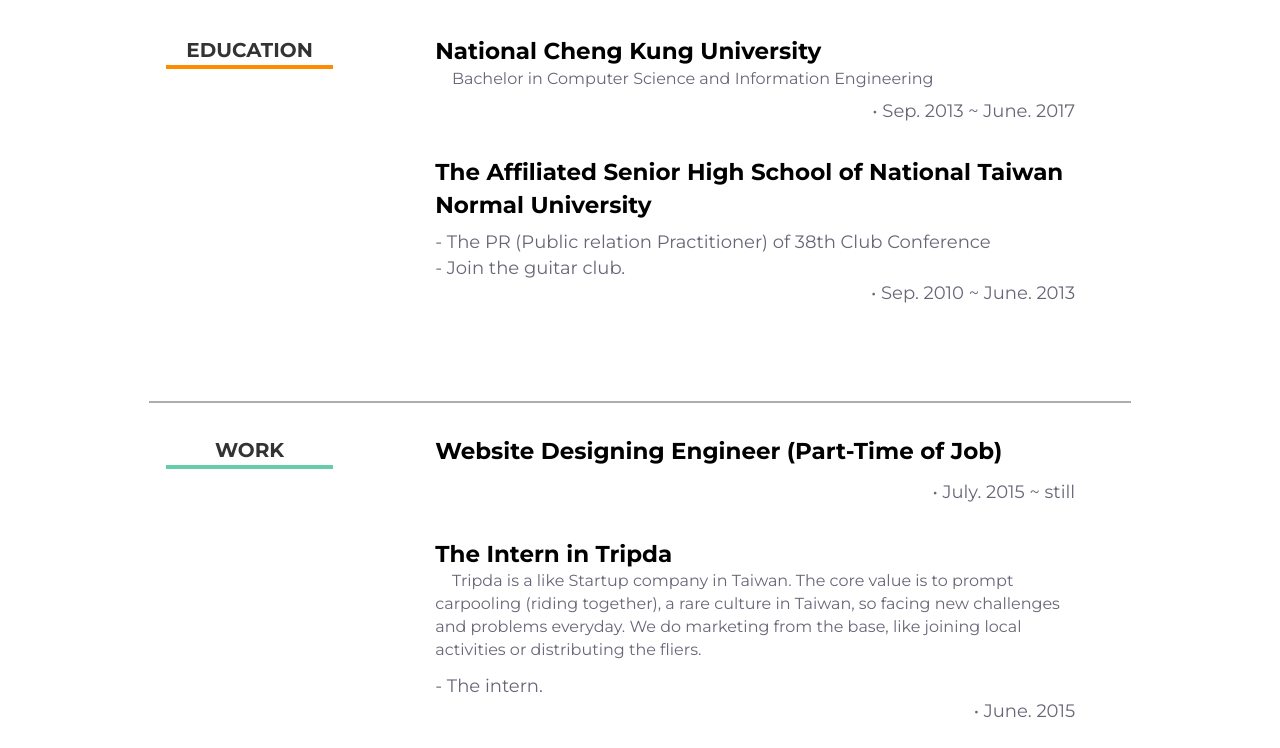
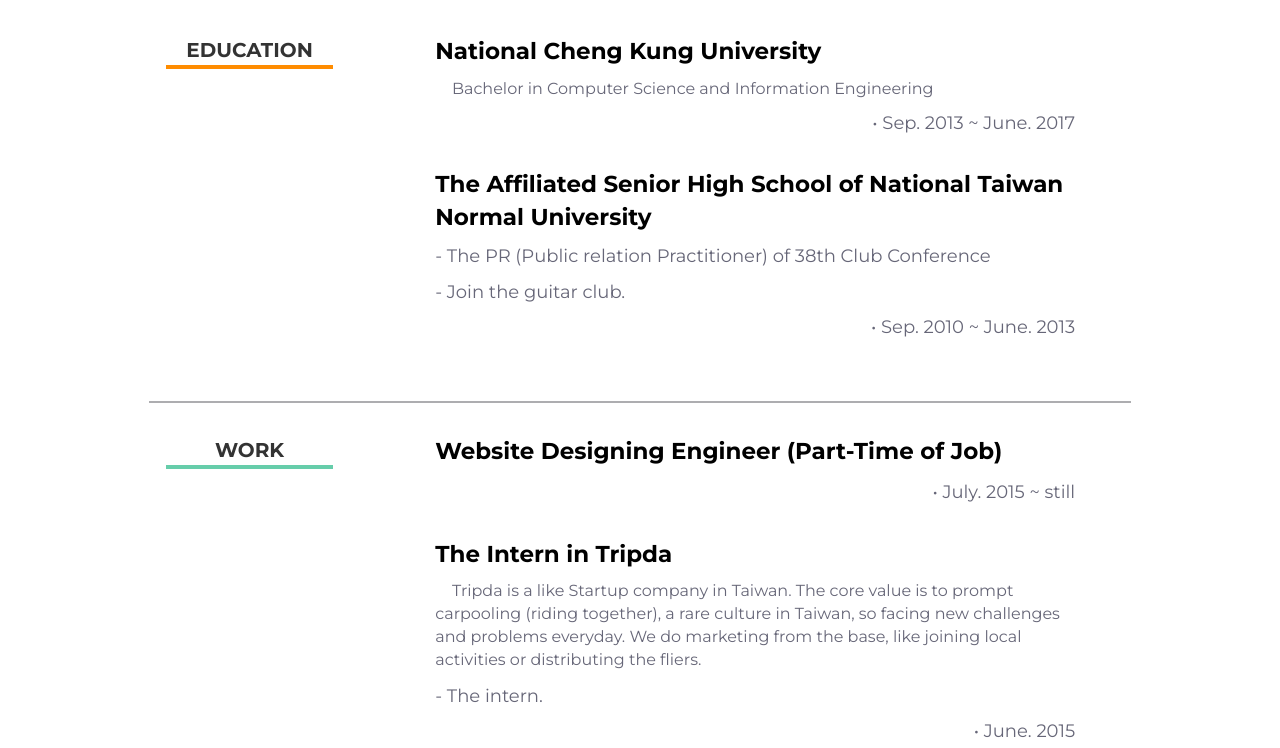
Before and after one commit to TseHang/Meng-Tse-Hang, a plain HTML site: page index.html in a window 1280 px wide. Shown: the part 1725-2473 px from the top of the page. Drawn offline with nearby package versions, Linux system fonts and the light colour scheme.

Commit message:
layout modified

```diff
--- a/index.css
+++ b/index.css
@@ -1,16 +1,4 @@
-html, div, span, applet, object, iframe,
-h1, h2, h3, h4, h5, h6, p, blockquote, pre,
-a, abbr, acronym, address, big, cite, code,
-del, dfn, em, img, ins, kbd, q, s, samp,
-small, strike, strong, sub, sup, tt, var,
-b, u, i, center,
-dl, dt, dd, ol,
-fieldset, form, label, legend,
-table, caption, tbody, tfoot, thead, tr, th, td,
-article, aside, canvas, details, embed,
-figure, figcaption, footer, header, hgroup,
-menu, nav, output, ruby, section, summary,
-time, mark, audio, video {
+html, div{
 	margin: 0;
 	padding: 0;
 	border: 0;
@@ -18,8 +6,7 @@ time, mark, audio, video {
 	font-family: '微軟正黑體', Helvetica, Arial, sans-serif;
 	font-weight:bold;
 }
-body{
-}
+
 ul , li{
 	display:inline;
 }
@@ -248,7 +235,7 @@ ul , li{
 }
 #contact-box{
 	padding:0px ;
-	height:70%;
+	height:73%;
 	background-image: url(pic/star.jpg);
 	background-size: cover ;
 	background-attachment: fixed;
@@ -277,7 +264,7 @@ ul , li{
 	font-family: 'Indie Flower', cursive;
 }
 #contact-icon{
-	margin-top:0.5%;
+	margin-top:0%;
 	height:85px;
 	font-size:40px;
 }
```
